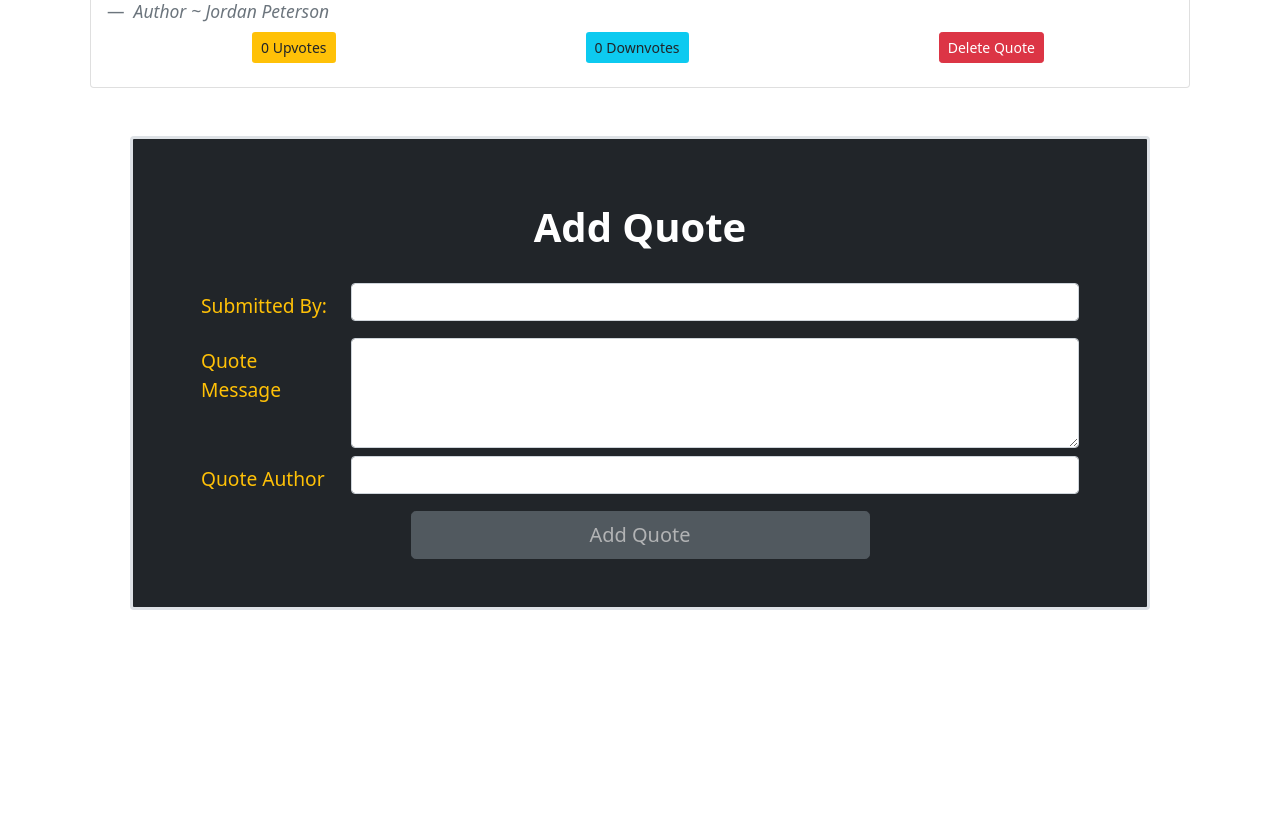
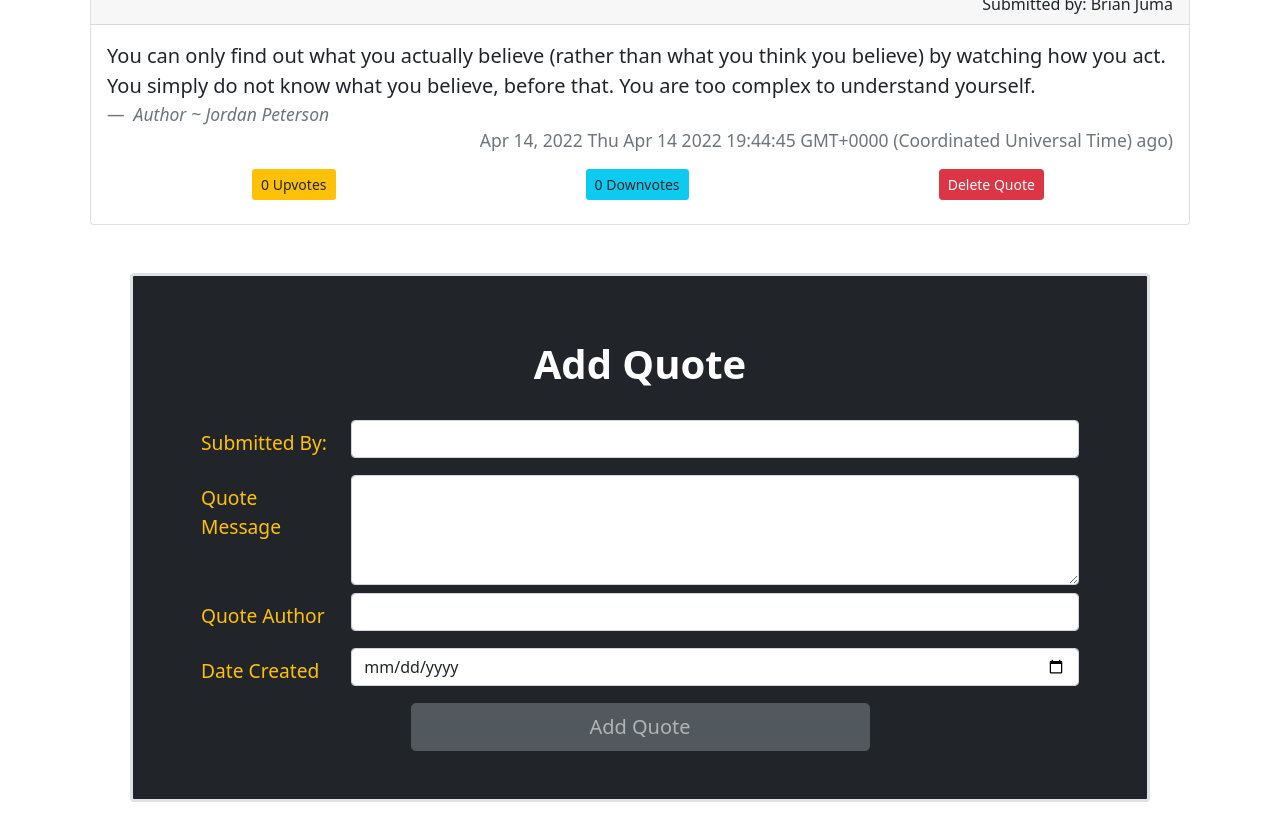
Before and after one commit to briannjuma/quotes-io, an Angular app in the folder angular-files/: page / in a window 1280 px wide. Shown: the part 780-1620 px from the top of the page. Before the commit the page ends 1438 px from the top, so only its background shows below. Built offline with nearby package versions, Linux system fonts and the light colour scheme.

Commit message:
ft: Add time aspect on quote component

```diff
--- a/angular-files/src/app/components/buttons/buttons.component.html
+++ b/angular-files/src/app/components/buttons/buttons.component.html
@@ -1,7 +1,3 @@
-<!-- <p>
-  Posted on {{ quote.completeDate | date }}
-  <span>Time passed {{ quote.completeDate }}</span> dateCount pipe
-</p> -->
 
 <div class="container m-2 d-flex justify-content-around">
   <div>
--- a/angular-files/src/app/components/form/form.component.html
+++ b/angular-files/src/app/components/form/form.component.html
@@ -80,6 +80,31 @@
       <p class="alert alert-danger">Name is required</p>
     </div>
   </div>
+  <!--Date Added-->
+  <div class="row m-2">
+    <label
+      style="font-size: larger"
+      class="col-sm-2 col-form-label col-form-label-lg"
+      for="date"
+      >Date Created</label
+    >
+    <div class="col-sm-10">
+      <input
+        class="form-control datepicker"
+        data-date-format="mm/dd/yyyy"
+        type="date"
+        id="date"
+        required
+        name="date"
+        [(ngModel)]="newQuote.completeDate"
+        #date="ngModel"
+      />
+    </div>
+    <div *ngIf="date.touched && !date.valid">
+      <p class="alert alert-danger">Name is required</p>
+    </div>
+  </div>
+
   <!-- Submit button-->
   <div class="d-grid gap-2 col-6 mx-auto">
     <button
--- a/angular-files/src/app/components/form/form.component.ts
+++ b/angular-files/src/app/components/form/form.component.ts
@@ -7,8 +7,7 @@ import { Quote } from 'src/app/model/quote';
   styleUrls: ['./form.component.css'],
 })
 export class FormComponent implements OnInit {
-
-  newQuote = new Quote(0, '', '', '', 0, 0, false);
+  newQuote = new Quote(0, '', '', '', 0, 0, false, new Date());
   @Output() addQuote = new EventEmitter<Quote>();
 
   submitQuote() {
@@ -16,7 +15,7 @@ export class FormComponent implements OnInit {
 
     //reset new quote
 
-    this.newQuote = new Quote(0, ' ', ' ', ' ', 0, 0, false);
+    this.newQuote = new Quote(0, ' ', ' ', ' ', 0, 0, false, new Date());
   }
 
   constructor() {}
--- a/angular-files/src/app/components/quotes/quotes.component.html
+++ b/angular-files/src/app/components/quotes/quotes.component.html
@@ -15,6 +15,10 @@
         </p>
         <footer class="blockquote-footer">
           <cite> Author ~ {{ quote.quoteAuthor }} </cite>
+          <p class="text-end">
+            {{ quote.completeDate | date }}
+            <span>{{ quote.completeDate }} ago)</span>
+          </p>
         </footer>
       </blockquote>
       <div>
--- a/angular-files/src/app/components/quotes/quotes.component.ts
+++ b/angular-files/src/app/components/quotes/quotes.component.ts
@@ -15,7 +15,8 @@ export class QuotesComponent implements OnInit {
       'Brian Juma',
       0,
       0,
-      false
+      false,
+      new Date()
     ),
     new Quote(
       4,
@@ -24,7 +25,8 @@ export class QuotesComponent implements OnInit {
       'Brian Juma',
       0,
       0,
-      false
+      false,
+      new Date()
     ),
     new Quote(
       2,
@@ -33,7 +35,8 @@ export class QuotesComponent implements OnInit {
       'Brian Juma',
       0,
       0,
-      false
+      false,
+      new Date()
     ),
     new Quote(
       5,
@@ -42,7 +45,8 @@ export class QuotesComponent implements OnInit {
       'Brian Juma',
       0,
       0,
-      false
+      false,
+      new Date()
     ),
   ];
 
@@ -89,6 +93,7 @@ export class QuotesComponent implements OnInit {
   addNewQuote(quote: any) {
     let quotelength = this.quotes.length;
     quote.id = quotelength + 1;
+    quote.completeDate = new Date(quote.completeDate);
     this.quotes.push(quote);
   }
 
--- a/angular-files/src/app/model/quote.ts
+++ b/angular-files/src/app/model/quote.ts
@@ -12,6 +12,7 @@ export class Quote {
     public submittedBy: string,
     public upVote: number,
     public downVote: number,
-    public isMostLiked: boolean
+    public isMostLiked: boolean,
+    public completeDate: Date
   ) {}
 }
```
